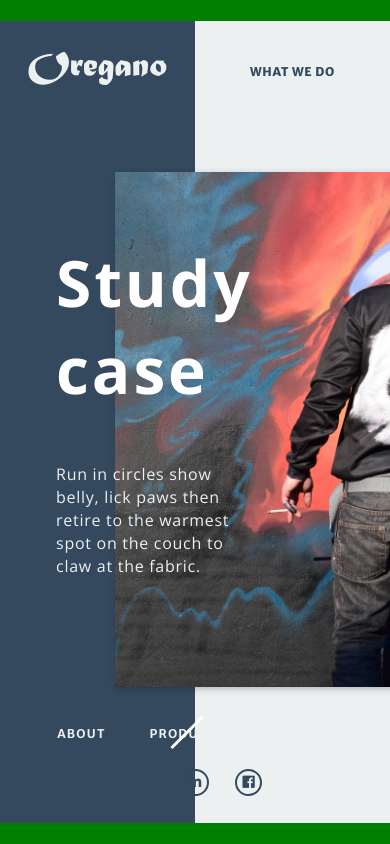
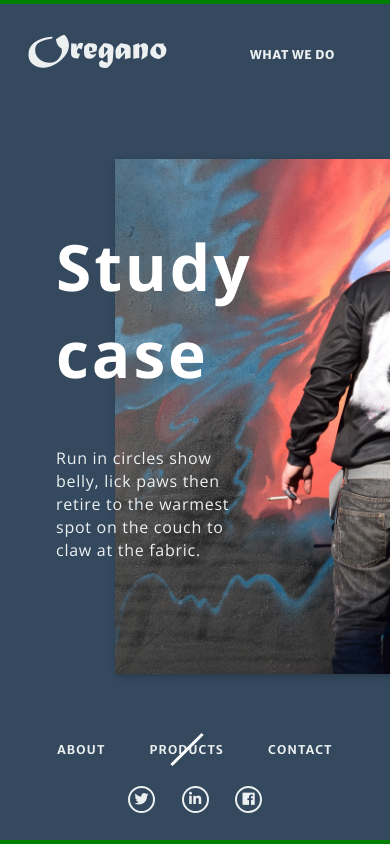
Before and after one commit to Fantonchini/Rovniy-homework, a plain HTML site: page product.html in a window 390 px wide. Drawn offline with nearby package versions, Linux system fonts and the light colour scheme.

Commit message:
added product responsive beta

```diff
--- a/css/common.css
+++ b/css/common.css
@@ -197,7 +197,7 @@ div {
         background: red;
     }
     .container {
-        height: 95%;
+        height: 99%;
     }
 }
 @media screen and (max-width: 1200px) {
--- a/css/index.css
+++ b/css/index.css
@@ -34,7 +34,7 @@
     .container {
         background: #34495E;
     }
-    .page-title-dark {
+    .page-title-dark, .social-list-dark .social-item .social-link .fab {
         color: #ECF0F1;
     }
     .title-area {
@@ -47,9 +47,6 @@
     .social-list-dark .social-item .social-link {
         border-color: #ECF0F1;
     }
-    .social-list-dark .social-item .social-link .fab {
-        color: #ECF0F1;
-    }
 }
 @media screen and (max-width: 352px) {
     #main-area {
--- a/css/product.css
+++ b/css/product.css
@@ -63,6 +63,15 @@
     #main-area {
         background: green;
     }
+    .container {
+        background: #34495E;
+    }
+    .page-title-dark, .social-list-dark .social-item .social-link .fab {
+        color: #ECF0F1;
+    }
+.social-list-dark .social-item .social-link {
+        border-color: #ECF0F1;
+    }
 }
 @media screen and (max-width: 352px) {
     #main-area {
```
